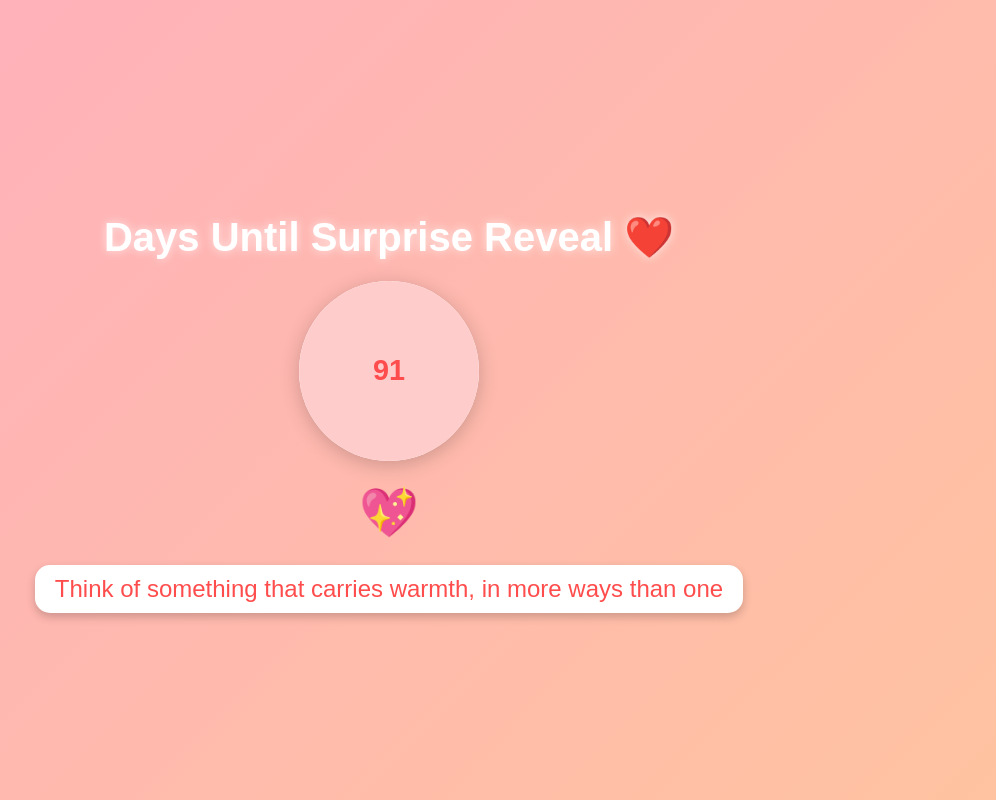
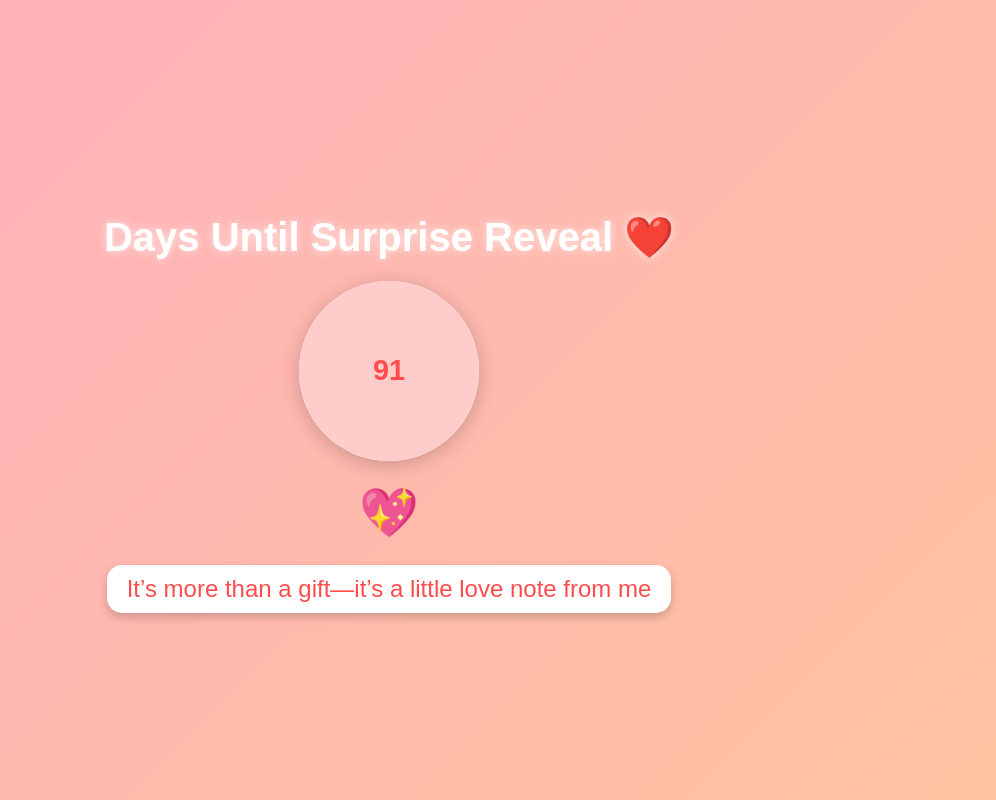
Before and after one commit to adityatakle/surprise-timer, a plain HTML site: page index.html in a window 1280 px wide. Shown: the whole page, without its empty margins (251-1247 px from the left). Drawn offline with Linux system fonts and the light colour scheme.

Commit message:
Update index.html

```diff
--- a/index.html
+++ b/index.html
@@ -102,7 +102,7 @@
     <script>
         // Define messages for each day until the surprise reveal
         const messages = [
-            "Think of something that carries warmth, in more ways than one",
+
             "It’s more than a gift—it’s a little love note from me",
             "Something you’ll see every day, yet cherish each time",
             "It captures my feelings, shaped by my hands",
```
